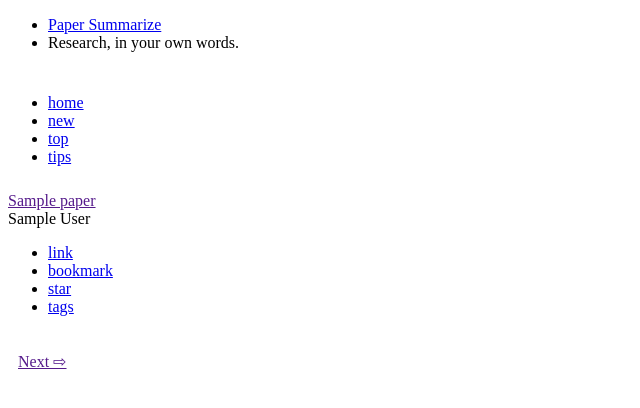
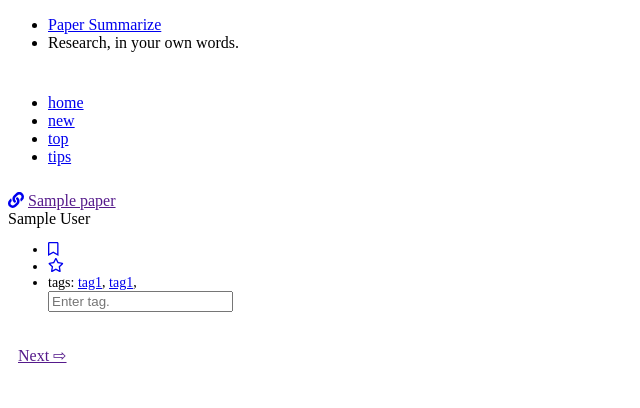
Before and after one commit to mrdrozdov/papersummarize2, a Python web app: template papersummarize/papersummarize/templates/home.jinja2 in a window 1280 px wide. Shown: the top 408 px of the page, without its empty margins (0-640 px from the left). Run offline with Jinja, Linux system fonts and the light colour scheme; the template is opened without the code that fills it: most values are stand-ins (such as "Sample title", 1, 10 or a date in 2020); some libraries are stand-ins or nearby versions.

Commit message:
Add some UI elements.

```diff
--- /dev/null
+++ b/papersummarize/papersummarize/templates/cells/add_tag.jinja2
@@ -0,0 +1,6 @@
+<form class="form-inline form-tag" action="#" method="post">
+<div class="form-group form-group-tag">
+    <textarea name="next" hidden>{{ request.url }}</textarea>
+    <input class="form-control input-tag" placeholder="Enter tag." name="body">
+</div>
+</form>
--- a/papersummarize/papersummarize/templates/cells/paper_cell.jinja2
+++ b/papersummarize/papersummarize/templates/cells/paper_cell.jinja2
@@ -1,17 +1,20 @@
 <div class="paper-cell row">
     <div class="paper-cell-body col-12">
-        <div class="font-weight-bold"><a href="{{ request.route_url('paper', paper_id=paper.id) }}">{{ paper.title }}</a></div>
+        <div class="font-weight-bold">
+            <a class="icon" href="{{paper.link}}"><i class="fa fa-link"></i></a>
+            <a href="{{ request.route_url('paper', paper_id=paper.id) }}">{{ paper.title }}</a></div>
         <div>
             {% for author in paper.authors %}
             {{ author }}{{ ", " if not loop.last }}
             {% endfor %}
         </div>
-        <div class="paper-cell-buttons">
+        <div class="paper-cell-buttons" style="font-size: 14px;">
             <ul class="list-inline">
-                <li class="list-inline-item"><a href="{{paper.link}}">link</a></li>
-                <li class="list-inline-item"><a href="#">bookmark</a></li>
-                <li class="list-inline-item"><a href="#">star</a></li>
-                <li class="list-inline-item"><a href="#">tags</a></li>
+                {# <i class="fas fa-bookmark"></i> #}
+                <li class="list-inline-item"><a class="icon" href="#"><i class="far fa-bookmark"></i></a></li>
+                {# <i class="fas fa-star"></i> #}
+                <li class="list-inline-item"><a class="icon" href="#"><i class="far fa-star"></i></a></li>
+                <li class="list-inline-item">tags: <a href="#">tag1</a>, <a href="#">tag1</a>, {% include('./add_tag.jinja2') %} </li>
             </ul>
         </div>
     </div>
--- a/papersummarize/papersummarize/templates/layout.jinja2
+++ b/papersummarize/papersummarize/templates/layout.jinja2
@@ -16,6 +16,9 @@
 
     <!-- Custom styles for this scaffold -->
     <link href="{{request.static_url('papersummarize:static/theme.css')}}" rel="stylesheet">
+
+    <!-- Icons -->
+    <script defer src="https://use.fontawesome.com/releases/v5.0.10/js/all.js" integrity="sha384-slN8GvtUJGnv6ca26v8EzVaR9DC58QEwsIk9q1QXdCU8Yu8ck/tL/5szYlBbqmS+" crossorigin="anonymous"></script>
 
     <!-- HTML5 shim and Respond.js IE8 support of HTML5 elements and media queries -->
     <!--[if lt IE 9]>
```
Also changed, not shown: papersummarize/papersummarize/static/theme.css (+11 -0 lines).
